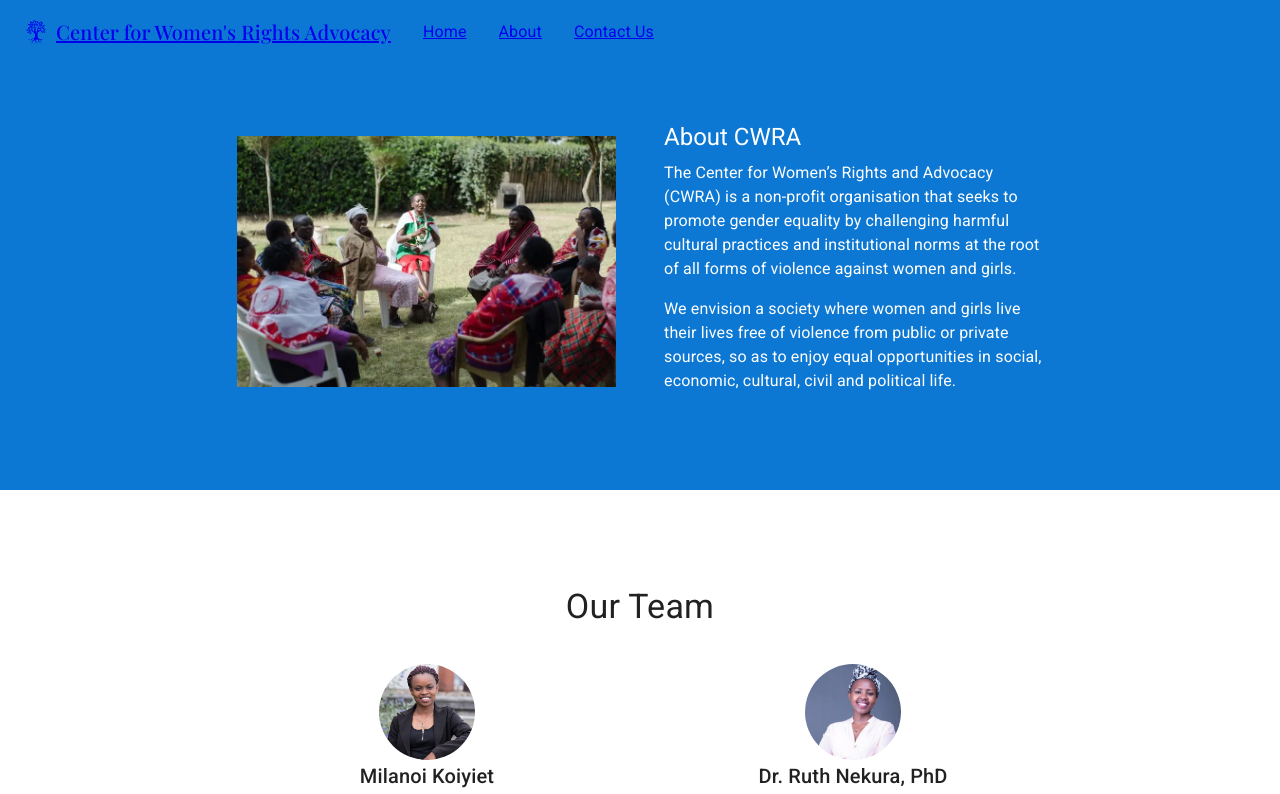
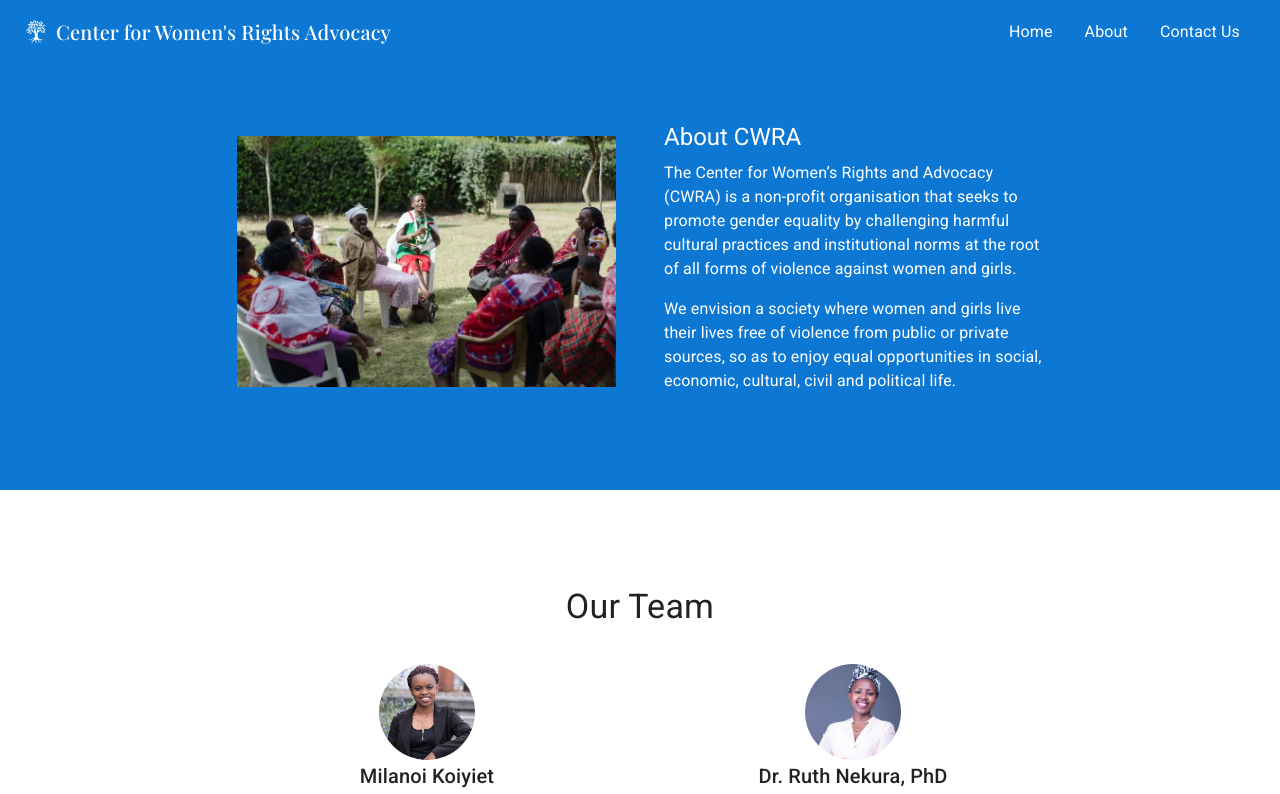
Before and after one commit to CWRAdvocacy/cwra.africa, a Next.js app: page / in a window 1280 px wide. Shown: the top 794 px of the page. Built offline with nearby package versions, Linux system fonts and the light colour scheme; a web font is replaced by a local one.

Commit message:
fix: upgrade deps and fix next-link

```diff
--- a/src/components/Hero.jsx
+++ b/src/components/Hero.jsx
@@ -1,24 +1,14 @@
 /* eslint-disable no-unused-vars */
 import React from 'react';
-import makeStyles from '@mui/styles/makeStyles';
 
 import Box from '@mui/material/Box';
 import Grid from '@mui/material/Grid';
 import Container from '@mui/material/Container';
 import Typography from '@mui/material/Typography';
-import { Button, Hidden } from '@mui/material';
+import Hidden  from '@mui/material/Hidden';
 
-const useStyles = makeStyles((theme) => ({
-  button: {
-    borderColor: '#ffffff',
-    color: '#ffffff',
-    marginTop: theme.spacing(1),
-    marginBottom: theme.spacing(3),
-  },
-}));
 
 export default function Hero() {
-  const classes = useStyles();
 
   return (
     <Box bgcolor="primary.main" color="white" pt={4} pb={4}>
--- a/src/components/Link.jsx
+++ b/src/components/Link.jsx
@@ -12,9 +12,9 @@ const NextComposed = React.forwardRef((props, ref) => {
   const { as, href, ...other } = props;
 
   return (
-    <NextLink href={href} as={as}>
-      <a ref={ref} {...other} />
-    </NextLink>
+    (<NextLink href={href} as={as} ref={ref} {...other}>
+
+    </NextLink>)
   );
 });
 
```
Also changed, not shown: package.json (+6 -6 lines), 1 other file (tests, documents, lock files or other folders).
